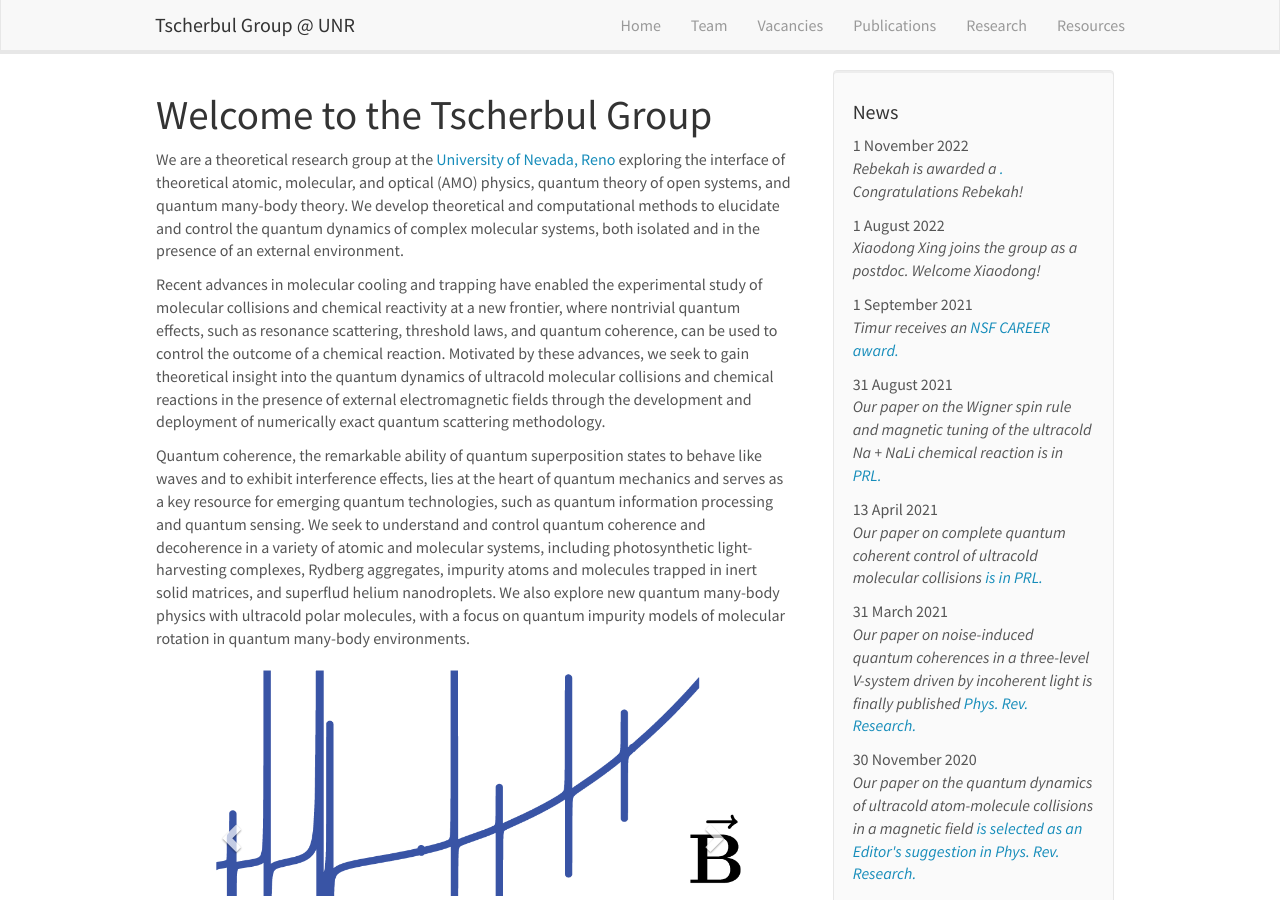
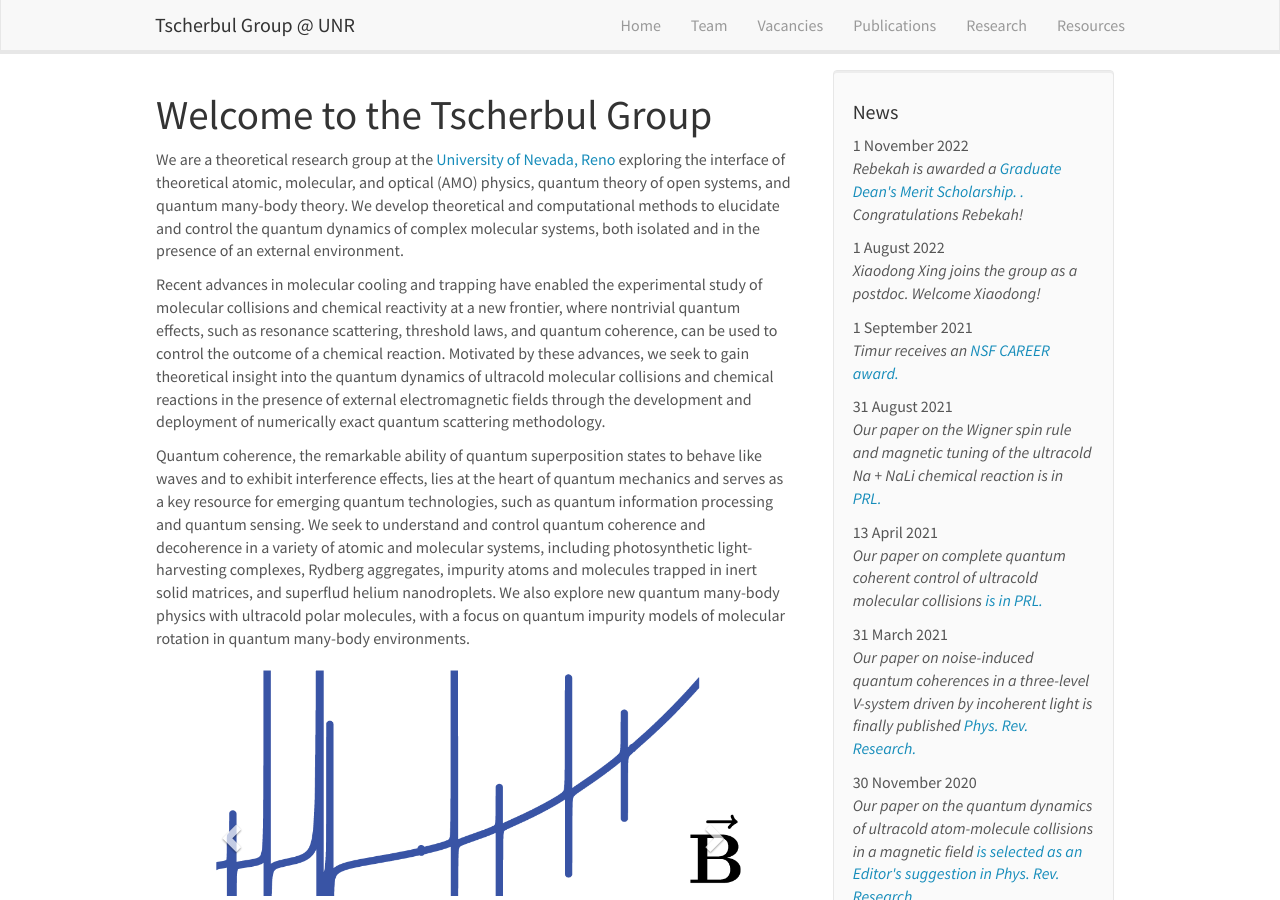
Before and after one commit to tscherbul/tscherbul.github.io, a Jekyll site: the page built from _pages/home.md, in a window 1280 px wide and 900 px high. Built offline with Jekyll 4.4.1, drawn with Linux system fonts in a browser that asks for light colours; nearby versions of some CDN libraries.

Commit message:
Update news.yml

```diff
--- a/_data/news.yml
+++ b/_data/news.yml
@@ -1,5 +1,5 @@
 - date: 1 November 2022
-  headline: "Rebekah is awarded a <a href='Graduate Dean's Merit Scholarship.'> .</a>  Congratulations Rebekah!"
+  headline: "Rebekah is awarded a <a href='https://www.unr.edu/grad/admissions/funding/awards/graduate-dean-awards'> Graduate Dean's Merit Scholarship.</a> <a href=''> .</a>  Congratulations Rebekah!"
 
 - date: 1 August 2022
   headline: "Xiaodong Xing joins the group as a postdoc. Welcome Xiaodong!"
```
